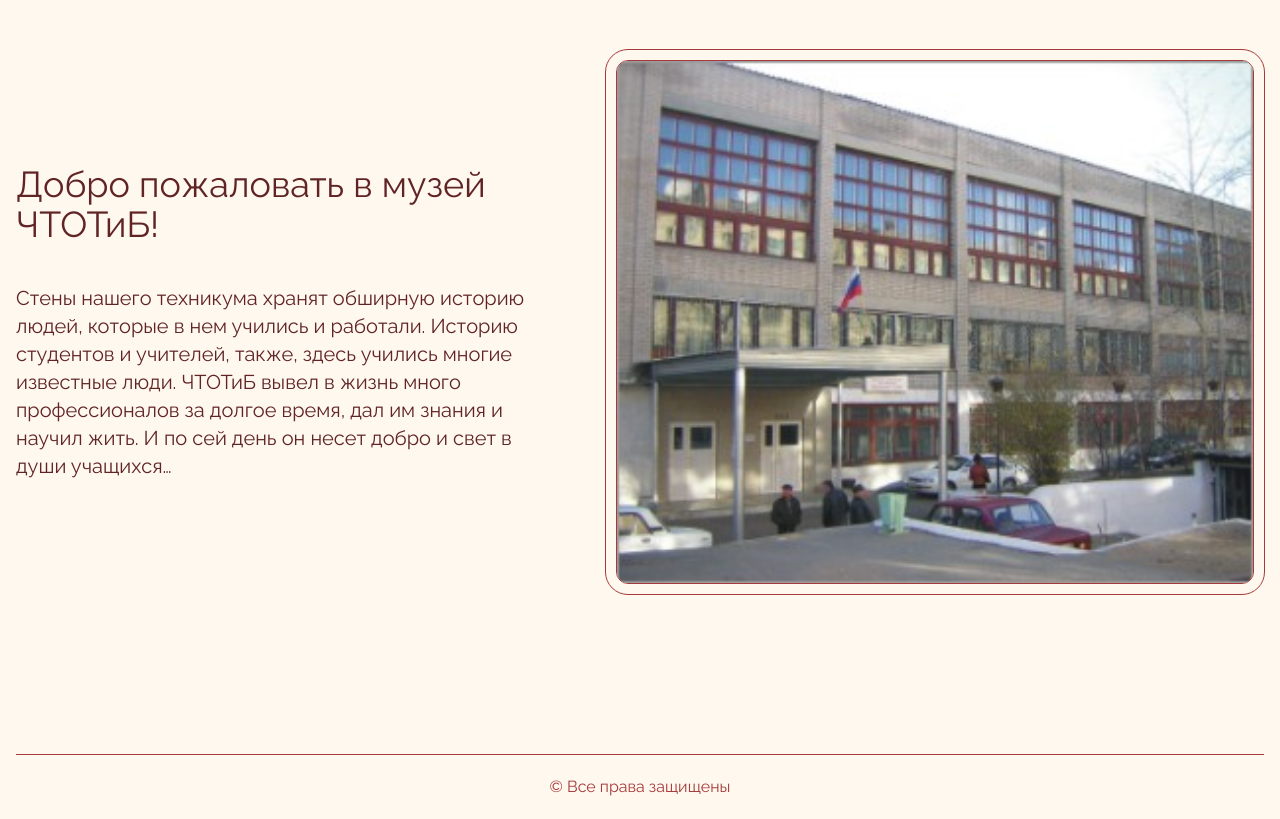
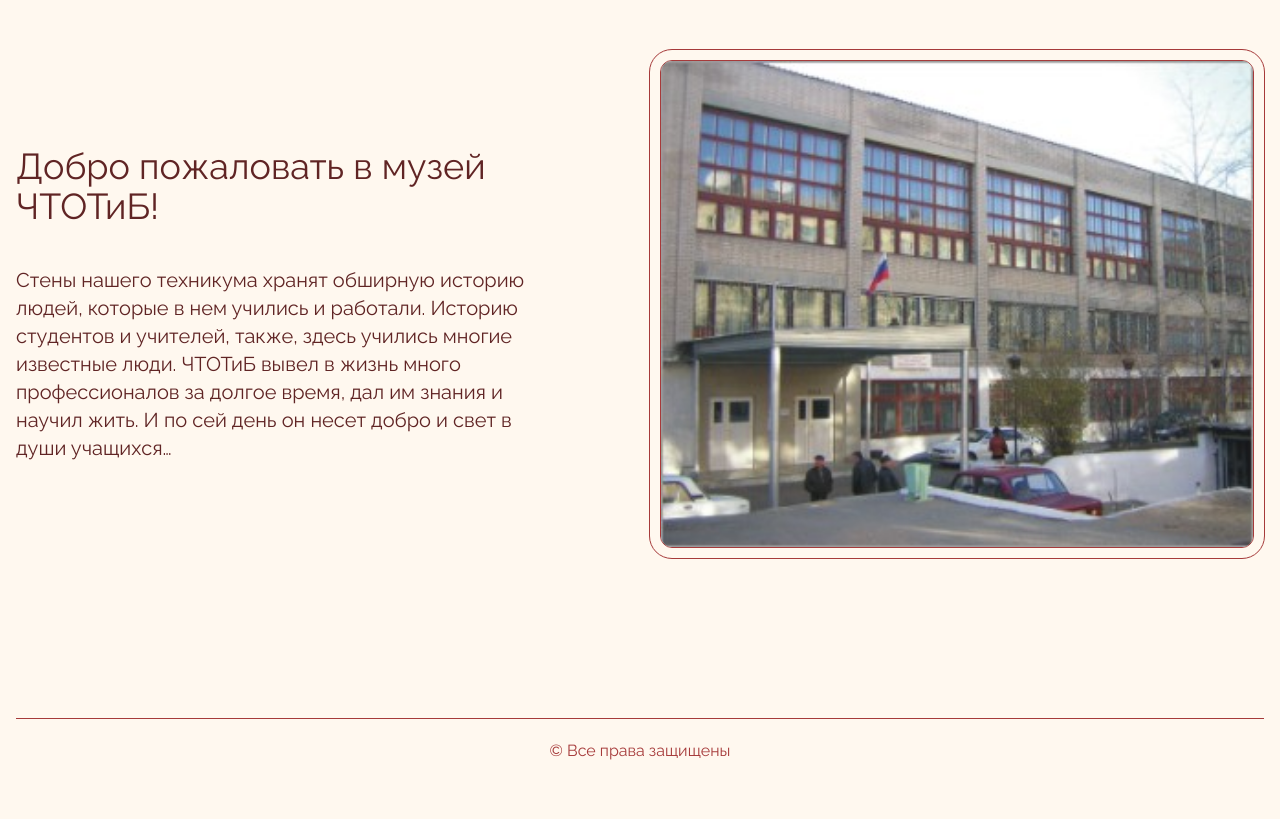
Before and after one commit to katya-sy/chtotib-museum, a Django app: page / in a window 1280 px wide. Shown: the part 93-912 px from the top of the page. After the commit the page ends 853 px from the top, so only its background shows below. Run offline with Django 5.2, Linux system fonts and the light colour scheme; some libraries are stand-ins or nearby versions.

Commit message:
adaptive main banner

```diff
--- a/templates/pages/index.html
+++ b/templates/pages/index.html
@@ -3,14 +3,19 @@
 {% block title %}Виртуальный музей ЧТОТиБ{% endblock %}
 {% block content %}
   <div class="flex flex-col gap-16 md:gap-20">
-    <div class="flex items-center justify-between gap-5">
-      <div class="max-w-[530px] flex flex-col gap-8 md:gap-10">
-        <h1 class="font-medium text-3xl md:text-4xl text-(--text)">Добро пожаловать в музей ЧТОТиБ!</h1>
-        <p class="md:text-xl text-(--text)">Стены нашего техникума хранят обширную историю людей, которые в нем учились и работали. Историю студентов и
+    <div class="grid grid-cols-1 md:grid-cols-12 items-center justify-between gap-5">
+      <div class="md:col-span-5 flex flex-col gap-8 md:gap-10">
+        <h1 class="font-medium text-2xl md:text-3xl lg:text-4xl text-(--text)">Добро пожаловать в музей ЧТОТиБ!</h1>
+        <p class="md:text-xl text-(--text)">Стены нашего техникума хранят обширную историю людей, которые в нем учились
+          и работали. Историю студентов и
           учителей, также, здесь учились многие известные люди. ЧТОТиБ вывел в жизнь много профессионалов за долгое
           время, дал им знания и научил жить. И по сей день он несет добро и свет в души учащихся…</p>
       </div>
-      <img class="max-w-[638px] m-2.5 object-cover max-h-[600px] border border-(--accent) outline outline-(--accent) outline-offset-10 rounded-xl w-full" src="{% static 'img/banner.jpg' %}" alt="Image">
+      <div class="md:col-start-7 md:col-end-13 p-2.5">
+        <img
+            class="object-cover max-h-[600px] border border-(--accent) outline outline-(--accent) outline-offset-10 rounded-xl w-full"
+            src="{% static 'img/banner.jpg' %}" alt="Image">
+      </div>
     </div>
     <div></div>
   </div>
```
